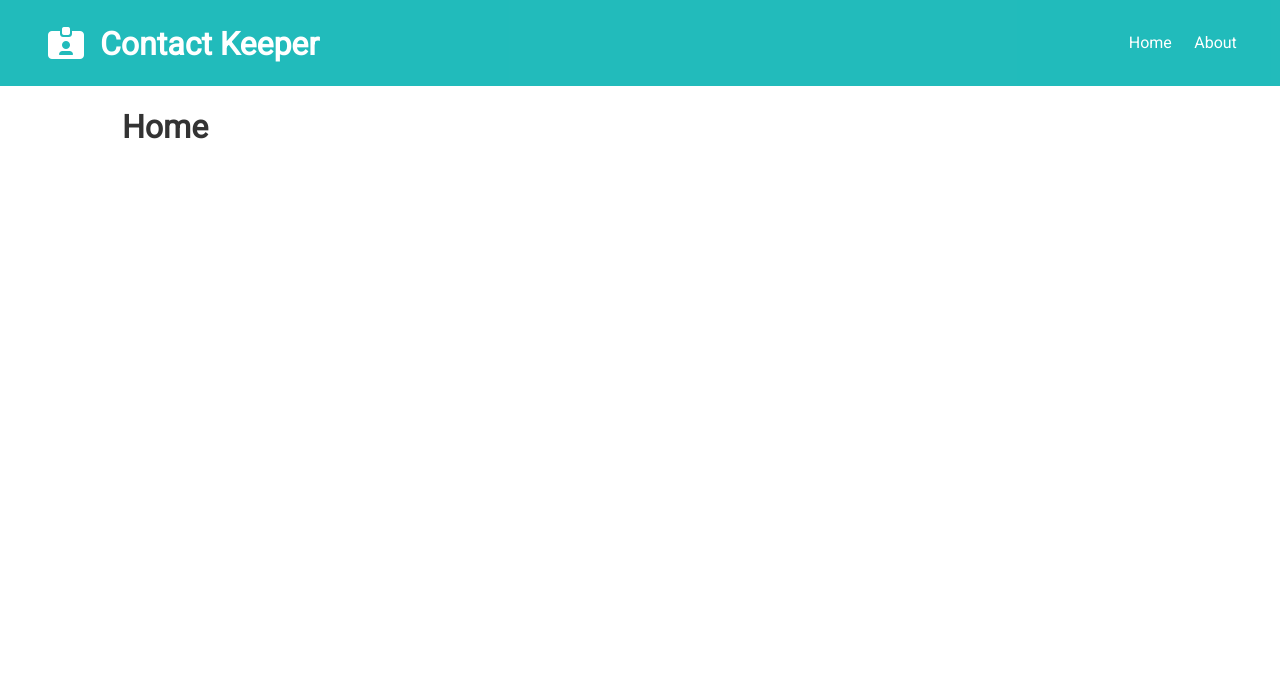
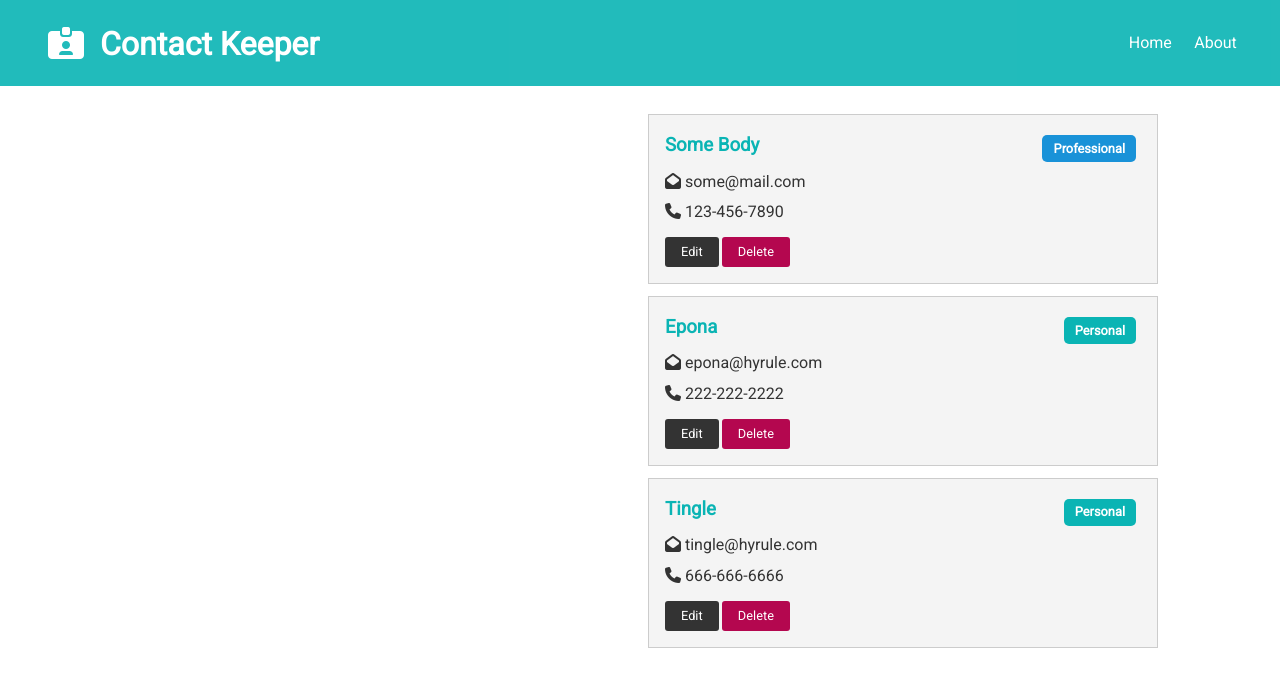
Before and after one commit to tchestnut85/contact-keeper, a React (Create React App) app in the folder client/: page / in a window 1280 px wide. Shown: the top 686 px of the page. Built offline with nearby package versions, Linux system fonts and the light colour scheme.

Commit message:
Created contacts and contact item components to display saved contacts from the contacts state.

```diff
--- /dev/null
+++ b/client/src/components/contacts/ContactItem/index.js
@@ -0,0 +1,46 @@
+import PropTypes from 'prop-types';
+import React from 'react';
+
+const ContactItem = ({ contact }) => {
+	const { name, id, email, phone, type } = contact;
+
+	return (
+		<div className='card bg-light'>
+			<h3 className='text-primary text-left'>
+				{name}{' '}
+				<span
+					style={{ float: 'right' }}
+					className={
+						'badge ' + (type === 'professional' ? 'badge-success' : 'badge-primary')
+					}
+				>
+					{`${type.charAt(0).toUpperCase()}${type.slice(1)}`}
+				</span>
+			</h3>
+			<ul className='list'>
+				{email && (
+					<li>
+						{' '}
+						<i className='fas fa-envelope-open'></i> {email}
+					</li>
+				)}
+				{phone && (
+					<li>
+						{' '}
+						<i className='fas fa-phone'></i> {phone}
+					</li>
+				)}
+			</ul>
+			<p>
+				<button className='btn btn-dark btn-sm'>Edit</button>
+				<button className='btn btn-danger btn-sm'>Delete</button>
+			</p>
+		</div>
+	);
+};
+
+ContactItem.propTypes = {
+	contact: PropTypes.object.isRequired,
+};
+
+export default ContactItem;
--- /dev/null
+++ b/client/src/components/contacts/Contacts/index.js
@@ -0,0 +1,19 @@
+import React, { useContext } from 'react';
+
+import ContactContext from '../../../context/contact/contactContext';
+import ContactItem from '../ContactItem';
+
+const Contacts = () => {
+	const contactContext = useContext(ContactContext);
+	const { contacts } = contactContext;
+
+	return (
+		<>
+			{contacts.map(contact => (
+				<ContactItem key={contact.id} contact={contact} />
+			))}
+		</>
+	);
+};
+
+export default Contacts;
--- a/client/src/context/contact/ContactState.js
+++ b/client/src/context/contact/ContactState.js
@@ -21,7 +21,7 @@
 				name: 'Some Body',
 				email: 'some@mail.com',
 				phone: '123-456-7890',
-				type: 'personal',
+				type: 'professional',
 			},
 			{
 				type: 'personal',
--- a/client/src/pages/Home/index.js
+++ b/client/src/pages/Home/index.js
@@ -1,10 +1,14 @@
+import Contacts from '../../components/contacts/Contacts';
 import React from 'react';
 
 const Home = () => {
 	return (
-		<div>
-			<h1>Home</h1>
-		</div>
+		<main className='grid-2'>
+			<div>{/* contact form */}</div>
+			<div>
+				<Contacts />
+			</div>
+		</main>
 	);
 };
 
```
